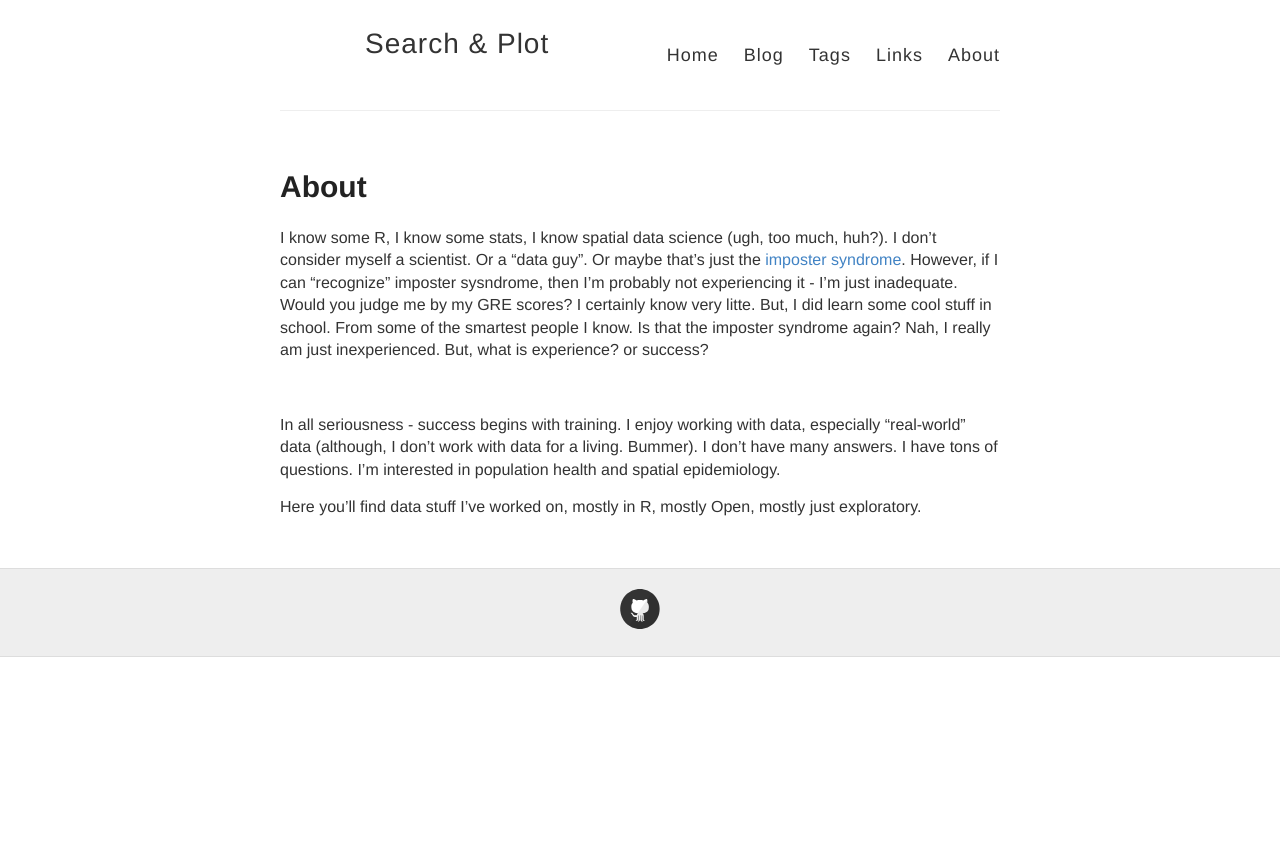
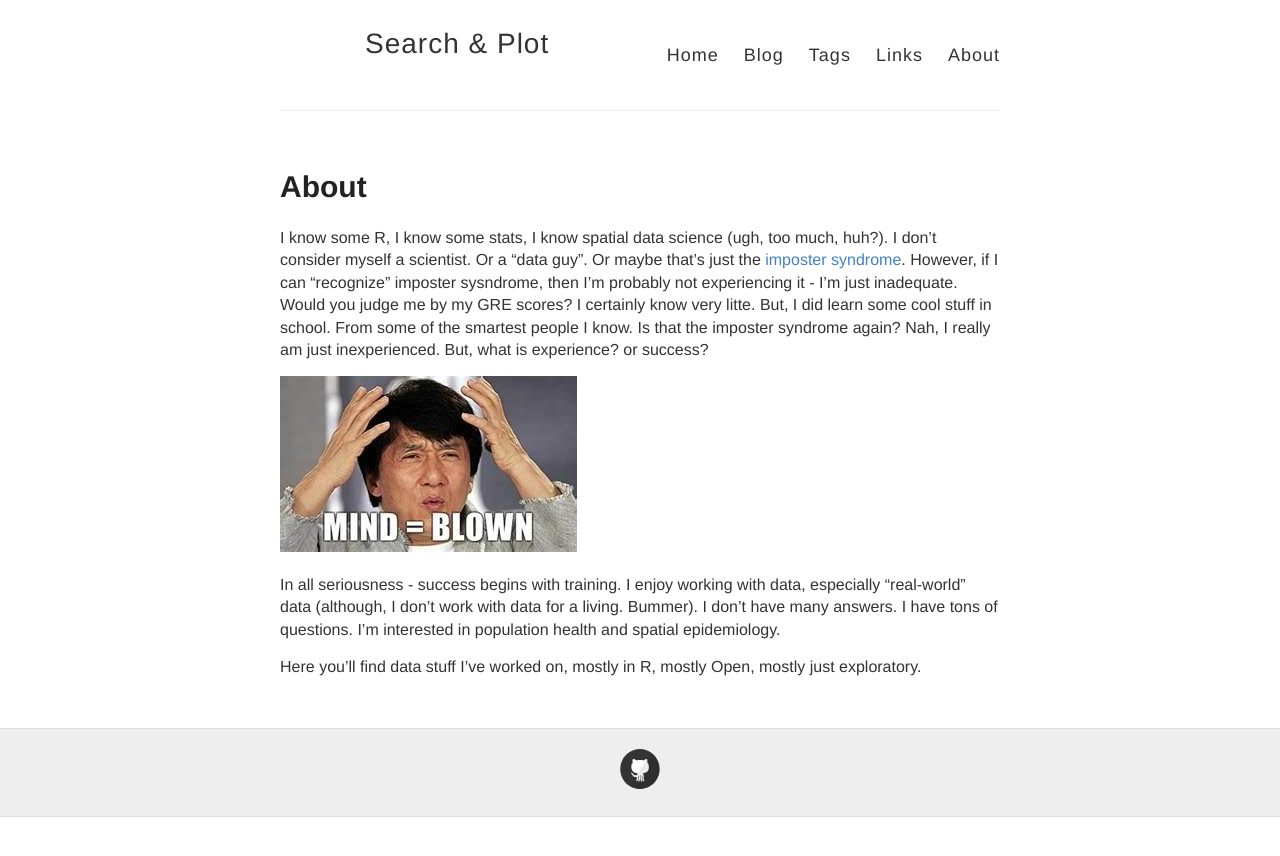
Before and after one commit to iecastro/iecastro.github.io, a Jekyll site: the page built from about.md, in a window 1280 px wide. Shown: the top 856 px of the page. Built offline with Jekyll 4.4.1, drawn with Linux system fonts in a browser that asks for light colours; Markdown is read by kramdown in place of the engine named in the settings.

Commit message:
Update about.md

```diff
--- a/about.md
+++ b/about.md
@@ -7,7 +7,7 @@ permalink: /about/
 
 I know some R, I know some stats, I know spatial data science (ugh, too much, huh?). I don't consider myself a scientist. Or a "data guy". Or maybe that's just the [imposter syndrome](https://www.forbes.com/sites/ashleystahl/2017/12/10/feel-like-a-fraud-heres-how-to-overcome-imposter-syndrome/#6944d63e4d31). However, if I can "recognize" imposter sysndrome, then I'm probably not experiencing it - I'm just inadequate. Would you judge me by my GRE scores? I certainly know very litte. But, I did learn some cool stuff in school. From some of the smartest people I know. Is that the imposter syndrome again? Nah, I really am just inexperienced. But, what is experience? or success?
 
-![](iecastro.github.io/images/Mindblown.png)
+![](https://github.com/iecastro/iecastro.github.io/blob/master/images/Mindblown.png)
 
 In all seriousness - success begins with training. I enjoy working with data, especially "real-world" data (although, I don't work with data for a living. Bummer). I don't have many answers. I have tons of questions. I'm interested in population health and spatial epidemiology.
 
```
